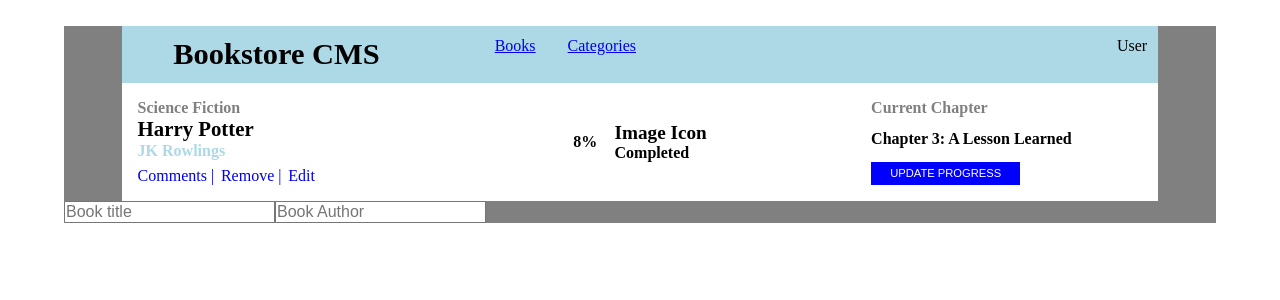
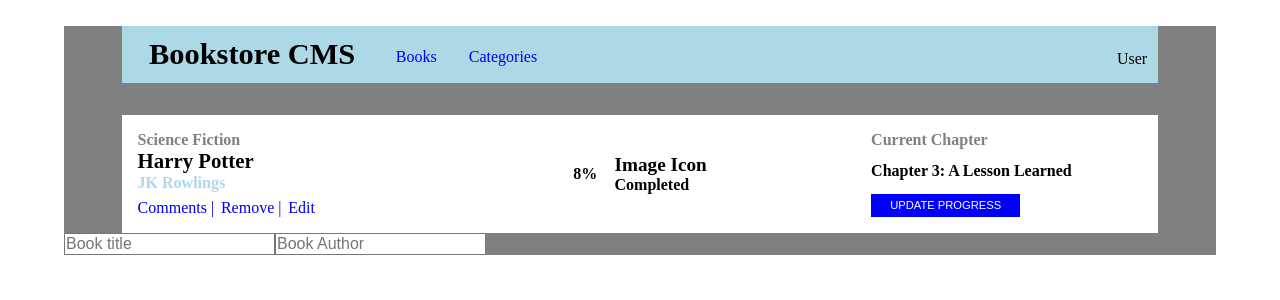
Before and after one commit to gjuliao/react_bookstore, a React (Create React App) app: page / in a window 1280 px wide. Shown: the top 300 px of the page. Built offline with nearby package versions, Linux system fonts and the light colour scheme.

Commit message:
Finished navbar & card initial styling

```diff
--- a/src/components/Navbar.js
+++ b/src/components/Navbar.js
@@ -4,12 +4,14 @@ import { NavLink } from 'react-router-dom';
 
 const Navbar = () => (
   <nav className="navbar">
-    <h1>Bookstore CMS</h1>
-    <ul className="nav_list">
-      <NavLink className="nav_link" to="/">Books</NavLink>
-      <NavLink to="/categories">Categories</NavLink>
-    </ul>
-    <div>User</div>
+    <div className="navbar_main">
+      <h1>Bookstore CMS</h1>
+      <ul className="nav_list">
+        <NavLink className="nav_link" to="/">Books</NavLink>
+        <NavLink to="/categories">Categories</NavLink>
+      </ul>
+    </div>
+    <div className="nav_list_user">User</div>
   </nav>
 );
 
--- a/src/index.css
+++ b/src/index.css
@@ -22,6 +22,11 @@
   margin: auto;
 }
 
+.navbar_main {
+  display: flex;
+  width: 40%;
+}
+
 .navbar h1 {
   font-size: 1.9em;
   padding-left: 4%;
@@ -33,7 +38,16 @@
 
 .nav_list {
   display: flex;
-  width: 50%;
+  margin-left: 10%;
+  padding-top: 2.8%;
+}
+
+.nav_list a {
+  text-decoration: none;
+}
+
+.nav_list_user {
+  padding-top: 1.3%;
 }
 
 /* --Card--*/
@@ -46,6 +60,7 @@
   width: 90%;
   background-color: white;
   padding: 1em;
+  margin-top: 2em;
 }
 
 .main_tile,
```
